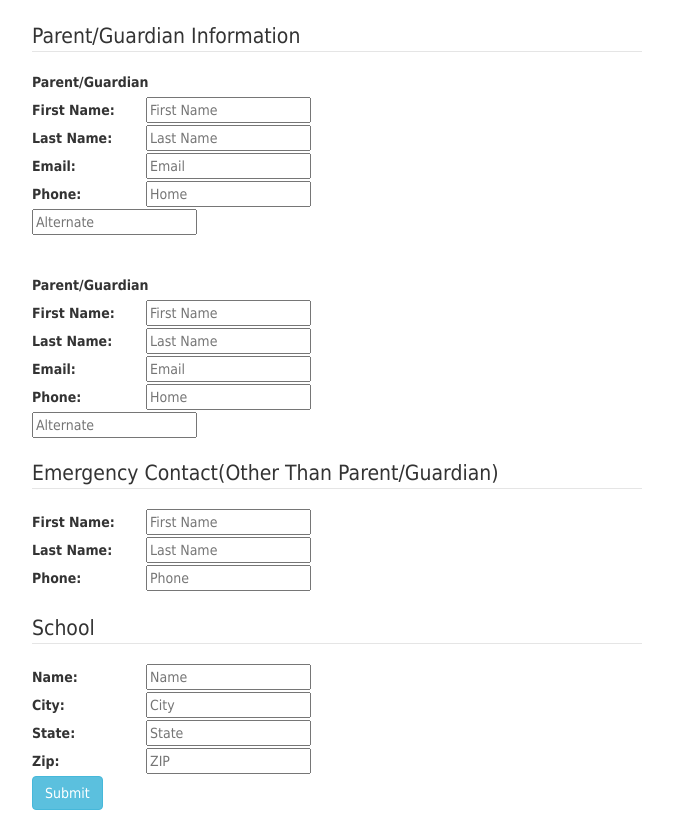
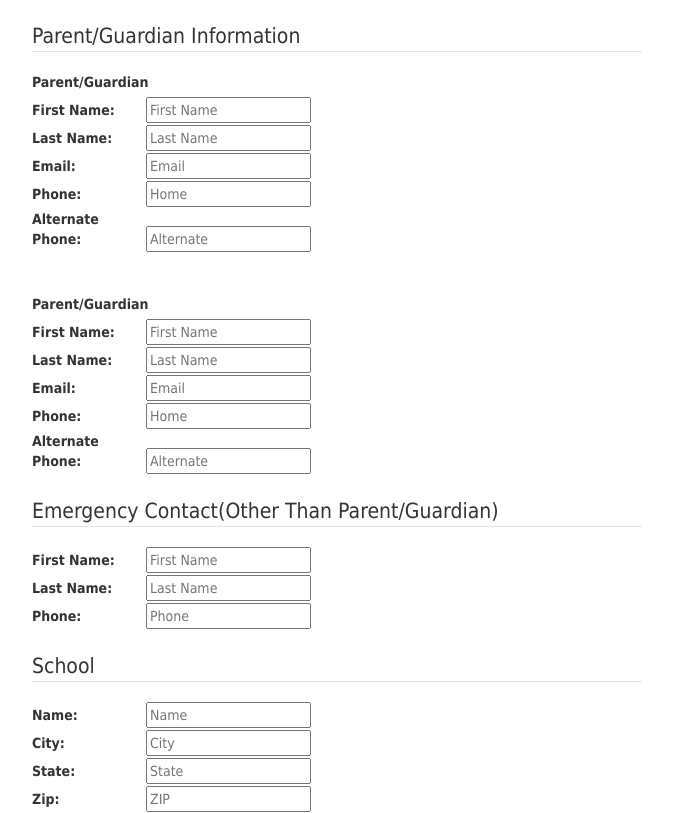
Before and after one commit to samaxcy/DCSP_Project, a PHP site: page /application.php in a window 1280 px wide. Shown: the part 1189-2002 px from the top of the page, without its empty margins (303-976 px from the left). Run offline with PHP 8.4, Linux system fonts and the light colour scheme.

Commit message:
Changes to doRegister.php and application.php

```diff
--- a/DCSP_Project/application.php
+++ b/DCSP_Project/application.php
@@ -134,6 +134,7 @@
             <input type="text" id="parent1Email" placeholder="Email"/><br>
             <label for="parent1Phone">Phone:</label>
             <input type="text" id="parent1Phone" placeholder="Home"/><br>
+            <label for="parent1AltPhone">Alternate Phone:</label>
             <input type="text" id="parent1AltPhone" placeholder="Alternate"/><br>
 
             <br>
@@ -148,6 +149,7 @@
             <input type="text" id="parent1Email" placeholder="Email"/><br>
             <label for="parent1Phone">Phone:</label>
             <input type="text" id="parent1Phone" placeholder="Home"/><br>
+            <label for="parent1AltPhone">Alternate Phone:</label>
             <input type="text" id="parent1AltPhone" placeholder="Alternate"/><br>
           </div>
           </fieldset>
```
Also changed, not shown: DCSP_Project/doregister.php (+8 -1 lines).
